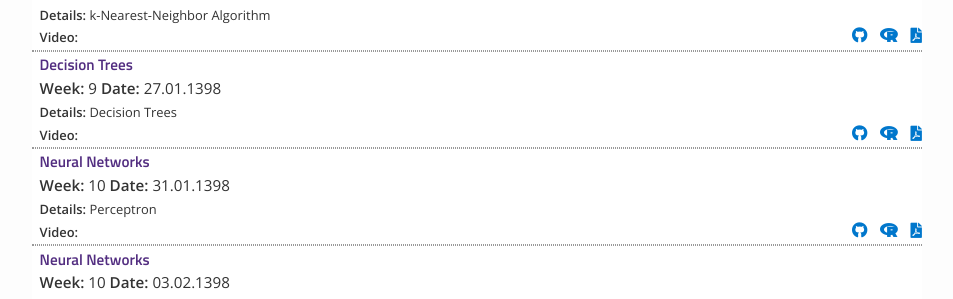
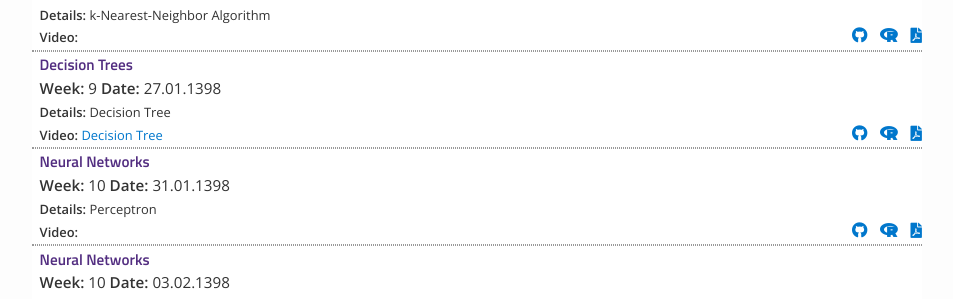
Before and after one commit to rahmanidashti/znuai, a Jekyll site: the page built from materials.md, in a window 1280 px wide and 900 px high, scrolled down 1819 px. Shown: the part 157-456 px from the top of the window, without its empty margins (163-1116 px from the left). Built offline with Jekyll 4.4.1, drawn with Linux system fonts in a browser that asks for light colours; nearby versions of some CDN libraries.

Commit message:
Update lectures.yml

```diff
--- a/_data/lectures.yml
+++ b/_data/lectures.yml
@@ -109,7 +109,9 @@
   date: 27.01.1398
   filename: DecisionTrees
   dirname: files
-  tldr: "Decision Trees"
+  tldr: "Decision Tree"
+  video_link: https://drive.google.com/file/d/1bHbCePzilD_uToZ_mfU073bQwK2lsGWf/view?usp=sharing
+  video_title: "Decision Tree"
 - title: "Neural Networks"
   week: 10
   date: 31.01.1398
```
